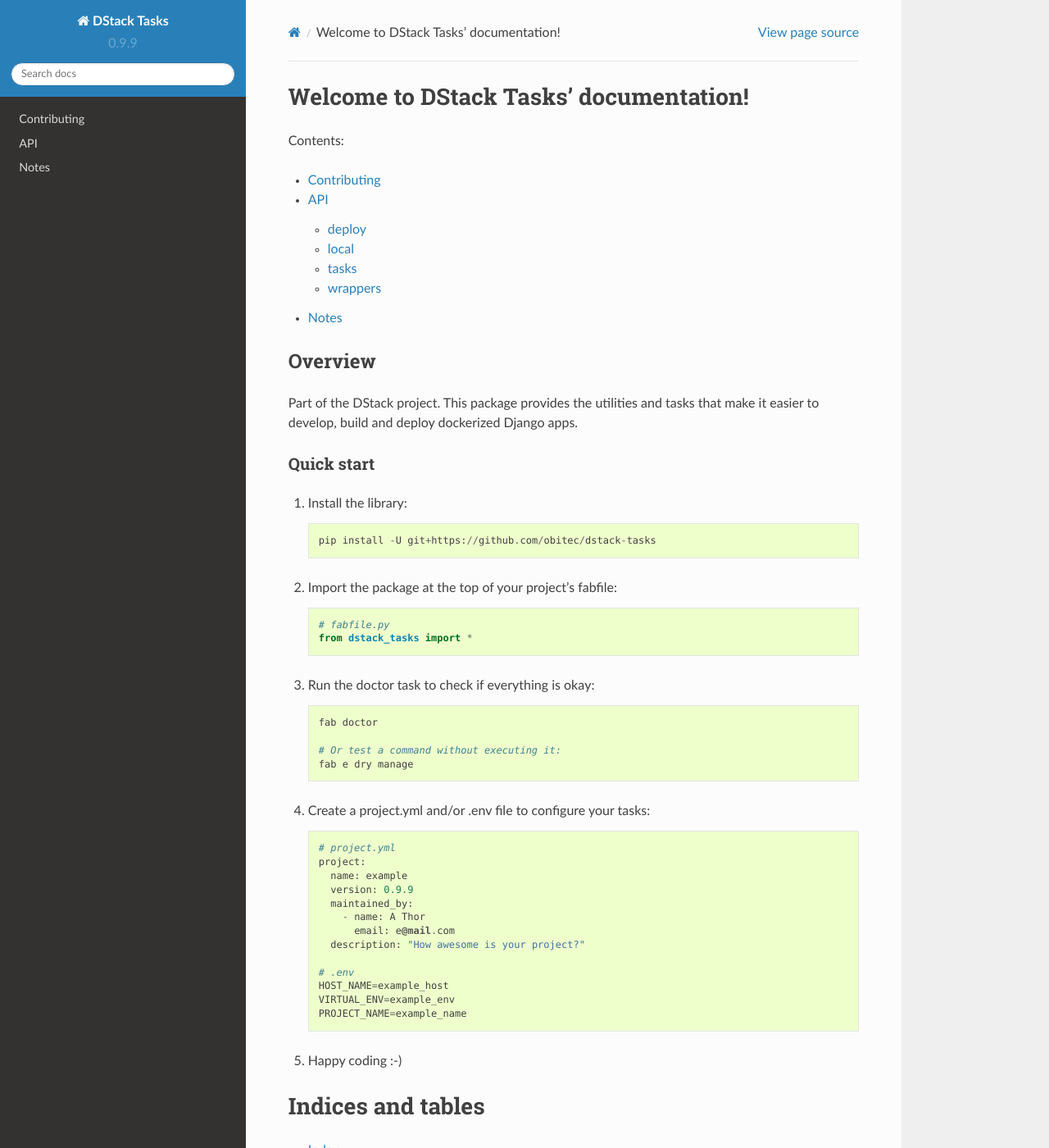
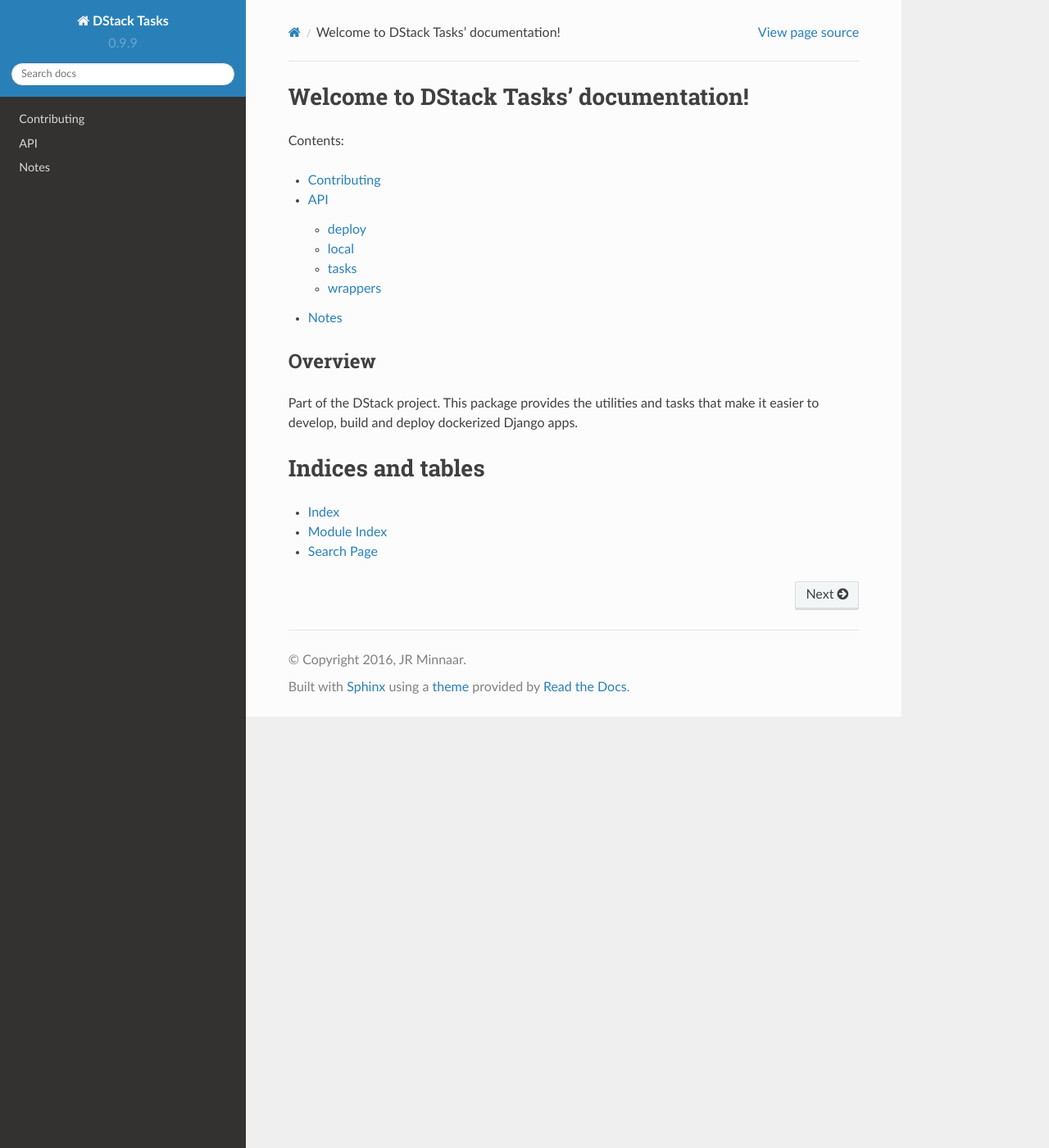
Before and after one commit to obitec/dstack-tasks, a Sphinx documentation site: the page built from docs/index.rst, in a window 1280 px wide and 1400 px high. Shown: the whole window at 82% size. Built offline with Sphinx 7.4.7 and the Read the Docs theme 2.0.0, drawn with Linux system fonts in a browser that asks for light colours.

Commit message:
Various bug fixes and improvements
- Strip out project.yml, only rely on .env files
- Live can now be controlled from "e". E.g. fab e:live=1 compose
- Rename virtual_env to venv_name
- Add git_reop, organisation, venv_name, venv_type env variables
- Simplify activate_venv
- Make default value of "live" None instead of False to allow env level configuration
- Rename image_tag to tag
- Fix dry override for put and get (now shows it's running "scp" locally instead of remotely

```diff
--- a/docs/index.rst
+++ b/docs/index.rst
@@ -20,42 +20,6 @@
 Part of the DStack project. This package provides the utilities and tasks that make it easier to
 develop, build and deploy dockerized Django apps.
 
-Quick start
------------
-
-1. Install the library::
-
-    pip install -U git+https://github.com/obitec/dstack-tasks
-
-2. Import the package at the top of your project's fabfile::
-
-    # fabfile.py
-    from dstack_tasks import *
-
-3. Run the doctor task to check if everything is okay::
-
-    fab doctor
-
-    # Or test a command without executing it:
-    fab e dry manage
-
-4. Create a project.yml and/or .env file to configure your tasks::
-
-    # project.yml
-    project:
-      name: example
-      version: 0.9.9
-      maintained_by:
-        - name: A Thor
-          email: e@mail.com
-      description: "How awesome is your project?"
-
-    # .env
-    HOST_NAME=example_host
-    VIRTUAL_ENV=example_env
-    PROJECT_NAME=example_name
-
-5. Happy coding :-)
 
 Indices and tables
 ==================
--- a/dstack_tasks/__init__.py
+++ b/dstack_tasks/__init__.py
@@ -18,7 +18,7 @@
     build_code, init_deploy, copy_envs, deliver)
 
 # Config setup related
-from .tasks import e, fabric_setup, local_setup, remote_setup, configure_hosts
+from .tasks import e, remote_setup, configure_hosts
 
 # Untested
 from .tasks import (
@@ -26,3 +26,5 @@
 
 # Local
 from .local import init
+
+from .dashboard import update_views
--- a/setup.py
+++ b/setup.py
@@ -33,6 +33,7 @@
         'Fabric3>=1.12.post1',
         'python-dotenv>=0.5.1',
         'pyyaml>=3.11',
+        'setuptools_scm',
     ],
     extras_require={
         'dev': [
```
Also changed, not shown: README.rst (+34 -19 lines), docs/contributing.rst (+18 -6 lines), docs/notes.rst (+15 -2 lines), 9 other files.
